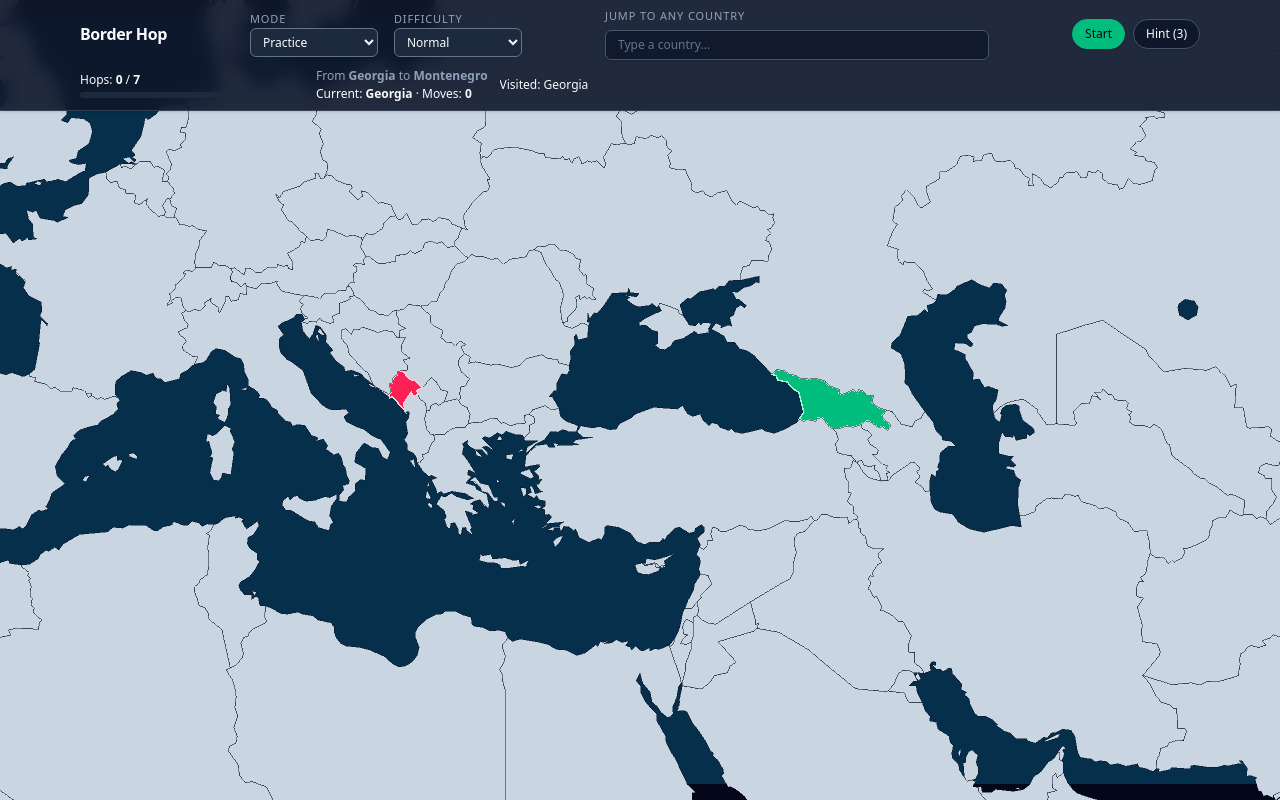
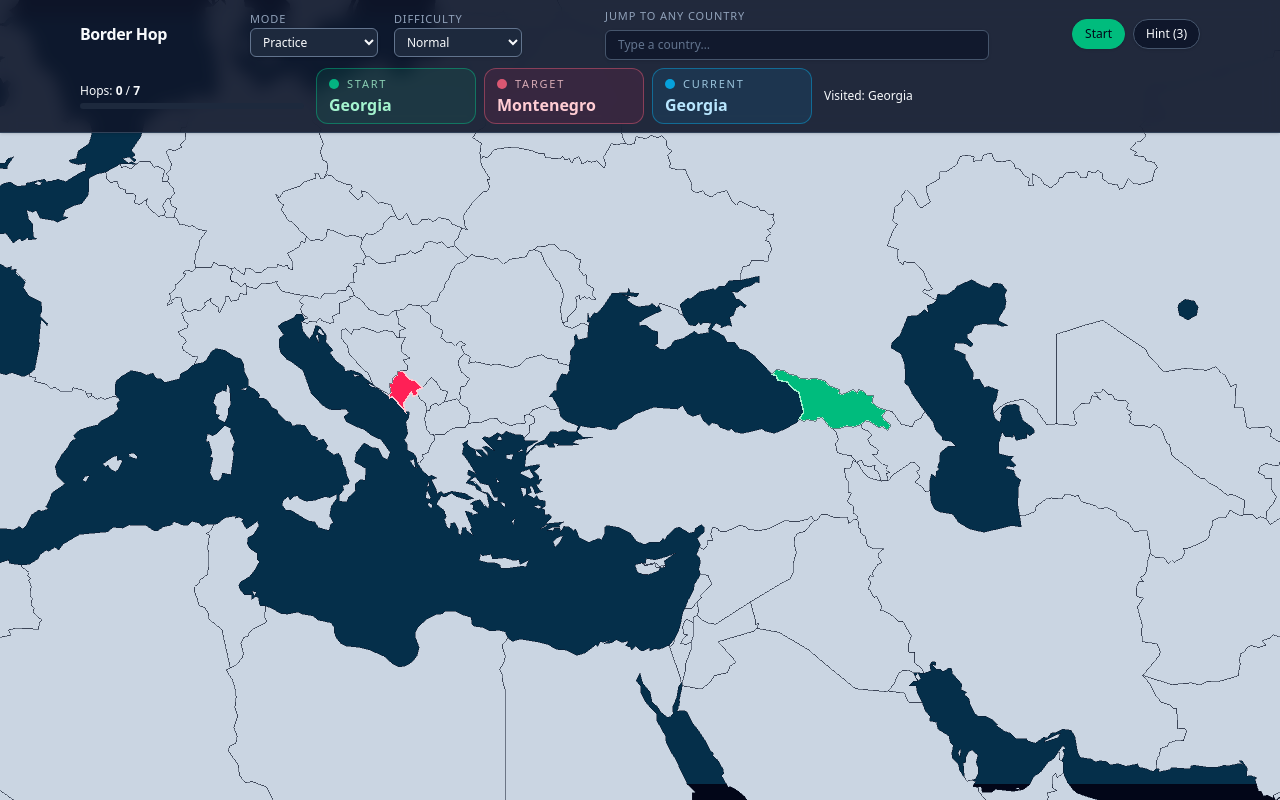
Before and after one commit to donnchadh00/border-hop, a React (Vite) app: page / in a window 1280 px wide. Both pictures are taken after a click on the button "Start". Built offline with nearby package versions, Linux system fonts and the light colour scheme.

Commit message:
refactor(hud): improve route visibility in HUD

```diff
--- a/src/ui/HUD.tsx
+++ b/src/ui/HUD.tsx
@@ -50,6 +50,44 @@ function isWinningPosition(
   }
 
   return false;
+}
+
+function RouteMarker({
+  label,
+  value,
+  tone,
+}: {
+  label: string;
+  value: string;
+  tone: "start" | "target" | "current";
+}) {
+  const toneClasses =
+    tone === "start"
+      ? "border-emerald-400/40 bg-emerald-500/10 text-emerald-200"
+      : tone === "target"
+      ? "border-rose-400/40 bg-rose-500/10 text-rose-200"
+      : "border-sky-400/40 bg-sky-500/10 text-sky-200";
+
+  const dotClasses =
+    tone === "start"
+      ? "bg-emerald-400"
+      : tone === "target"
+      ? "bg-rose-400"
+      : "bg-sky-400";
+
+  return (
+    <div
+      className={`rounded-xl border px-3 py-2 min-w-[10rem] ${toneClasses}`}
+    >
+      <div className="flex items-center gap-2 text-[10px] sm:text-[11px] uppercase tracking-[0.16em] opacity-80">
+        <span className={`inline-block h-2.5 w-2.5 rounded-full ${dotClasses}`} />
+        <span>{label}</span>
+      </div>
+      <div className="mt-1 text-sm sm:text-base font-semibold leading-tight">
+        {value}
+      </div>
+    </div>
+  );
 }
 
 export default function HUD() {
@@ -238,7 +276,7 @@ export default function HUD() {
               </div>
             </div>
 
-            {/* Row 2: hops, route text, visited, toasts */}
+            {/* Row 2: hops, route summary, visited, toasts */}
             <div className="flex flex-wrap items-center gap-3 text-xs">
               {/* Hops indicator */}
               <div className="min-w-[14rem]">
@@ -280,22 +318,31 @@ export default function HUD() {
                 )}
               </div>
 
-              {/* Route text */}
-              <div className="flex flex-col gap-0.5 text-[11px] sm:text-xs max-w-[20rem] sm:max-w-md">
-                <div className="hud-muted truncate">
-                  {start ? (
-                    <>
-                      From <b>{nameOf(start)}</b> to <b>{nameOf(target)}</b>
-                    </>
-                  ) : (
-                    "Click Start to pick a random route"
-                  )}
-                </div>
-                <div className="min-w-0 flex-1 space-y-0.5">
-                  <div className="truncate">
-                    Current: <b>{nameOf(current)}</b> · Moves: <b>{moves}</b>
+              {/* Route summary */}
+              <div className="flex flex-wrap items-stretch gap-2">
+                {start ? (
+                  <>
+                    <RouteMarker
+                      label="Start"
+                      value={nameOf(start)}
+                      tone="start"
+                    />
+                    <RouteMarker
+                      label="Target"
+                      value={nameOf(target)}
+                      tone="target"
+                    />
+                    <RouteMarker
+                      label="Current"
+                      value={nameOf(current)}
+                      tone="current"
+                    />
+                  </>
+                ) : (
+                  <div className="rounded-xl border border-white/10 bg-white/5 px-3 py-2 text-xs sm:text-sm text-slate-300">
+                    Click <b>Start</b> to generate a route.
                   </div>
-                </div>
+                )}
               </div>
 
               {/* Visited summary */}
```
